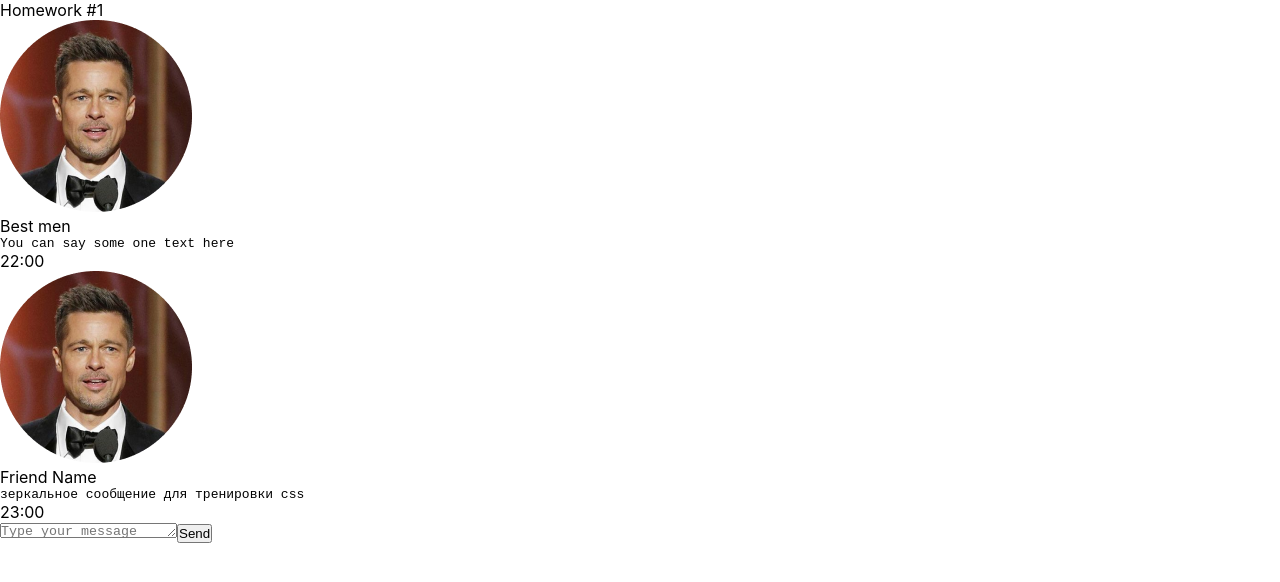
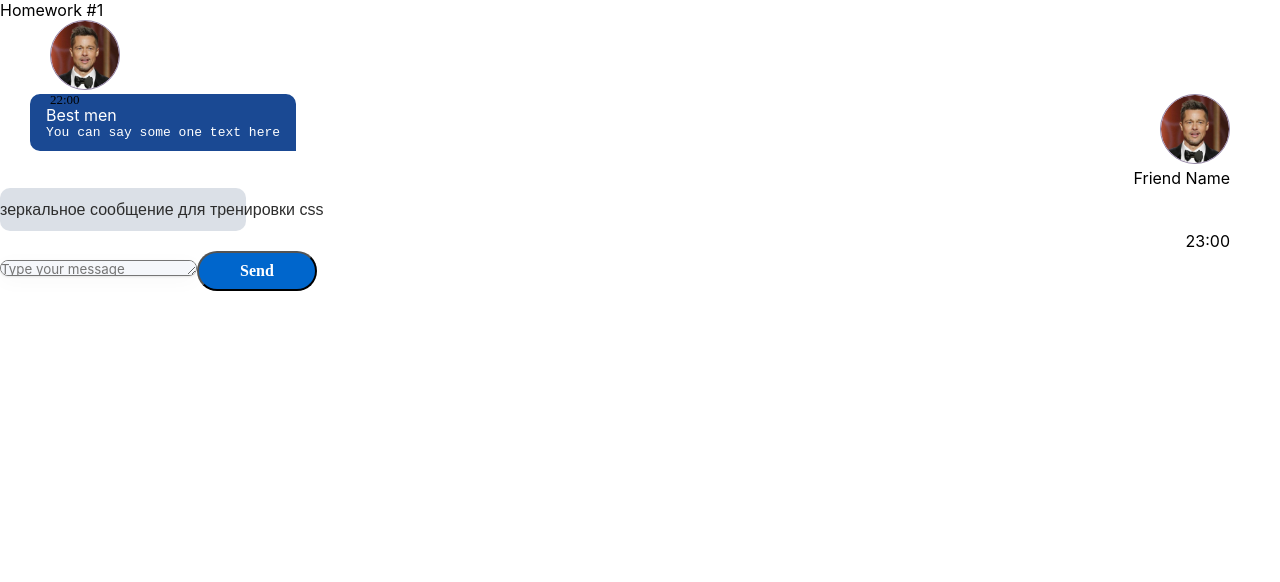
Before and after one commit to InfinityScripter/hw-master, a React (Create React App) app: page / in a window 1280 px wide. Shown: the top 582 px of the page. Built offline with nearby package versions, Linux system fonts and the light colour scheme.

Commit message:
CSS Style add

```diff
--- a/src/s2-homeworks/hw01/friend-message/FriendMessage.module.css
+++ b/src/s2-homeworks/hw01/friend-message/FriendMessage.module.css
@@ -1,5 +1,6 @@
 .friendMessage {
-
+    text-align: right;
+    margin-right: 50px;
 }
 
 .friendImageAndText {
@@ -7,7 +8,10 @@
 }
 
 .friendImageAndText img {
-
+    width: 70px;
+    background-color: #EEDDFF;
+    border: 1px solid #9185a1;
+    border-radius: 100px;
 }
 
 .friendText {
@@ -24,6 +28,16 @@
 
 .friendMessageText {
 
+    background-color: #dbe0e7;
+    margin-right: 20px ;
+    width: 246px;
+    height: 43px;
+    line-height: 43px;
+    color: #2d2d2d;
+    text-align: right;
+    border-radius: 10px;
+    font-family: sans-serif;
+
 }
 
 .friendTime {
--- a/src/s2-homeworks/hw01/message-sender/MessageSender.module.css
+++ b/src/s2-homeworks/hw01/message-sender/MessageSender.module.css
@@ -3,16 +3,39 @@
 }
 
 .textarea {
+font-family: -apple-system, BlinkMacSystemFont, 'Segoe UI', 'Roboto', 'Oxygen', 'Ubuntu', 'Cantarell', 'Fira Sans', 'Droid Sans', 'Helvetica Neue', sans-serif;
+
+    background: #F5F7FB;
+    box-shadow: 0px 5px 20px rgba(29, 33, 38, 0.03), 0px 1px 2px rgba(29, 33, 38, 0.1);
+    border-radius: 20px;
+    width: max-content;
+    height: max-content;
 
 }
 
 .button {
+    background: #0066CC;
+    border-radius: 20px;
+    font-family: Marion;
+    font-size: 16px;
+    font-weight: 600;
+    line-height: 20px;
+    letter-spacing: 0em;
+    text-align: left;
+    color: #FFFFFF;
+    font-style: normal;
+    width: 120px;
+    height: 40px;
+    text-align: center;
+
 
 }
 
 .button:hover {
-
+    background: #0066CC;
+    border-radius: 20px;
 }
 .button:active {
-
+    background: #0066CC;
+    border-radius: 20px;
 }
--- a/src/s2-homeworks/hw01/message/Message.module.css
+++ b/src/s2-homeworks/hw01/message/Message.module.css
@@ -1,5 +1,6 @@
 .message {
-
+    text-align: left;
+    margin-left: 50px;
 }
 
 .imageAndText {
@@ -7,11 +8,26 @@
 }
 
 .imageAndText img {
-
+    width: 70px;
+    background-color: #EEDDFF;
+    border: 1px solid #9185a1;
+    border-radius: 100px;
 }
 
 .text {
-
+height: auto;
+    color: #FFFFFF;
+    border-radius: 10px 10px 0 10px;
+    padding: 8px 13px;
+    background-color: #1a4993;
+    display: flex;
+    flex-direction: column;
+    justify-content: space-between;
+    position: fixed;
+    left: 30px;
+    border: 3px solid #1a4993;
+    word-break: break-word;
+    white-space: pre-wrap;
 }
 
 .text:after {
@@ -27,5 +43,12 @@
 }
 
 .time {
+    position: fixed;
+    font-family: Marion;
+    font-style: normal;
+    font-weight: 100;
+    font-size: 13px;
+    line-height: 12px;
+
 
 }
```
